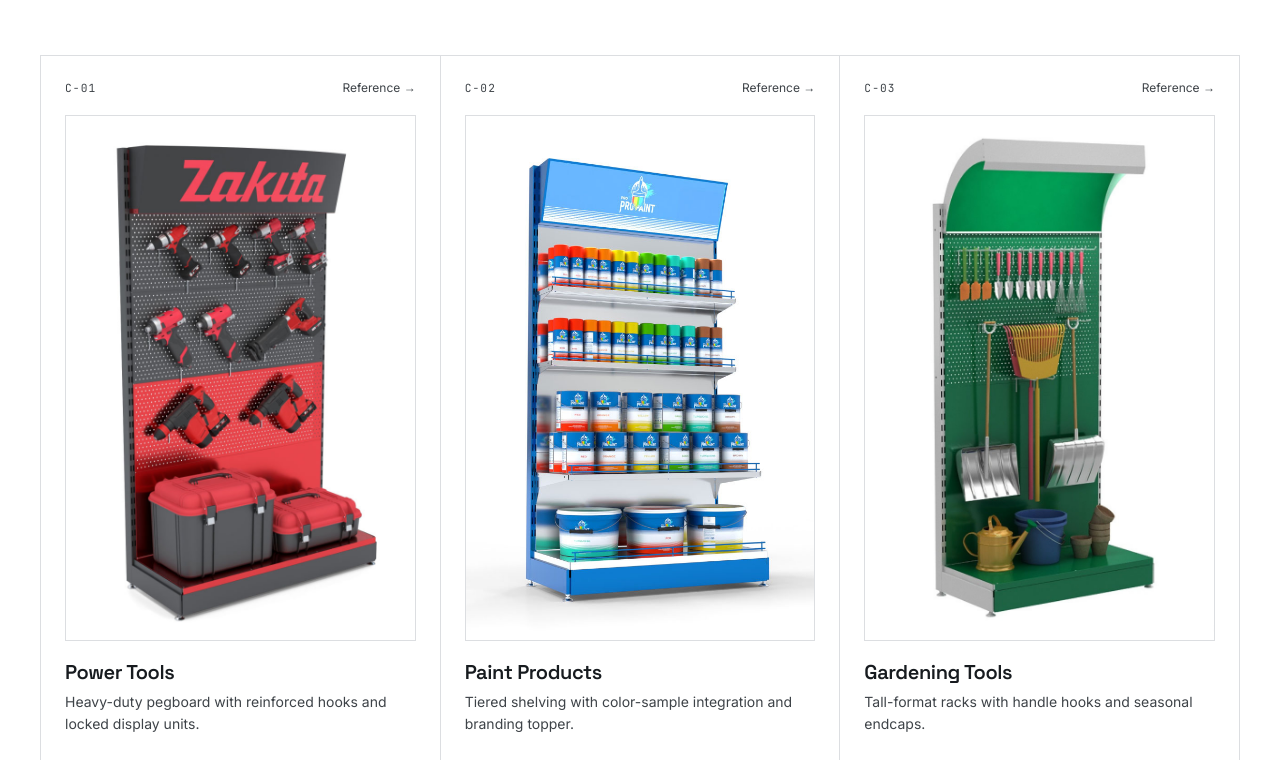
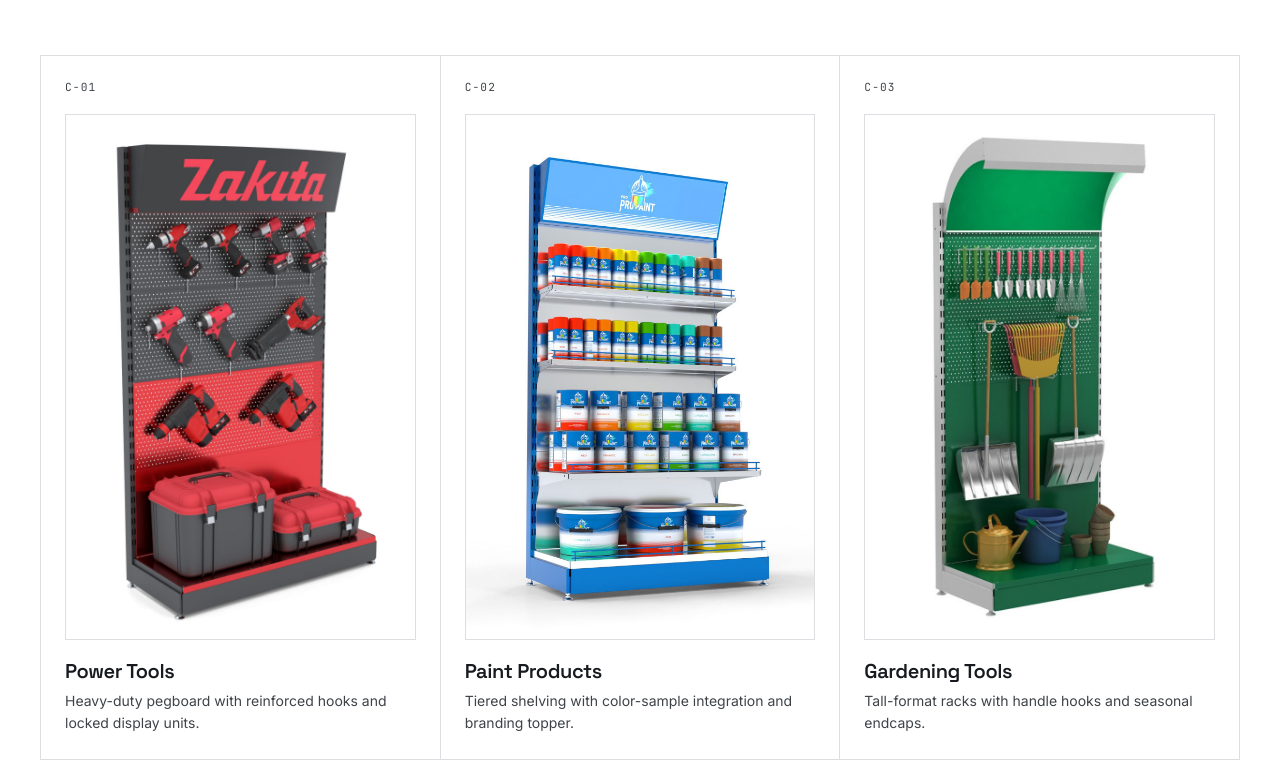
Before and after one commit to NouveauVosem/perfostand.com, a React (Vite) app in the folder frontend/: page / in a window 1280 px wide. Shown: the part 1840-2600 px from the top of the page. Built offline with nearby package versions, Linux system fonts and the light colour scheme.

Commit message:
concept page off links

```diff
--- a/frontend/src/pages/Home/sections/Concepts/Concepts.jsx
+++ b/frontend/src/pages/Home/sections/Concepts/Concepts.jsx
@@ -1,4 +1,3 @@
-import { Link } from 'react-router-dom'
 import { CONCEPTS } from '../../../../data/concepts'
 import styles from './Concepts.module.scss'
 
@@ -21,11 +20,10 @@ export default function Concepts() {
 
         <div className={styles.grid}>
           {CONCEPTS.map((c) => (
-            <Link key={c.id} to={c.slug ? `/${c.slug}` : `/concepts/${c.id}`} className={styles.cardLink}>
+            <div key={c.id} className={styles.cardLink}>
               <article className={styles.card}>
                 <div className={styles.cardTop}>
                   <span className="num-badge">{c.tag}</span>
-                  <span className={styles.cardRef}>Reference →</span>
                 </div>
                 {c.img
                   ? <img src={c.img} alt={c.title} className={styles.cardImage} />
@@ -34,7 +32,7 @@ export default function Concepts() {
                 <h3 className={styles.cardTitle}>{c.title}</h3>
                 <p className={styles.cardDesc}>{c.desc}</p>
               </article>
-            </Link>
+            </div>
           ))}
         </div>
       </div>
```
